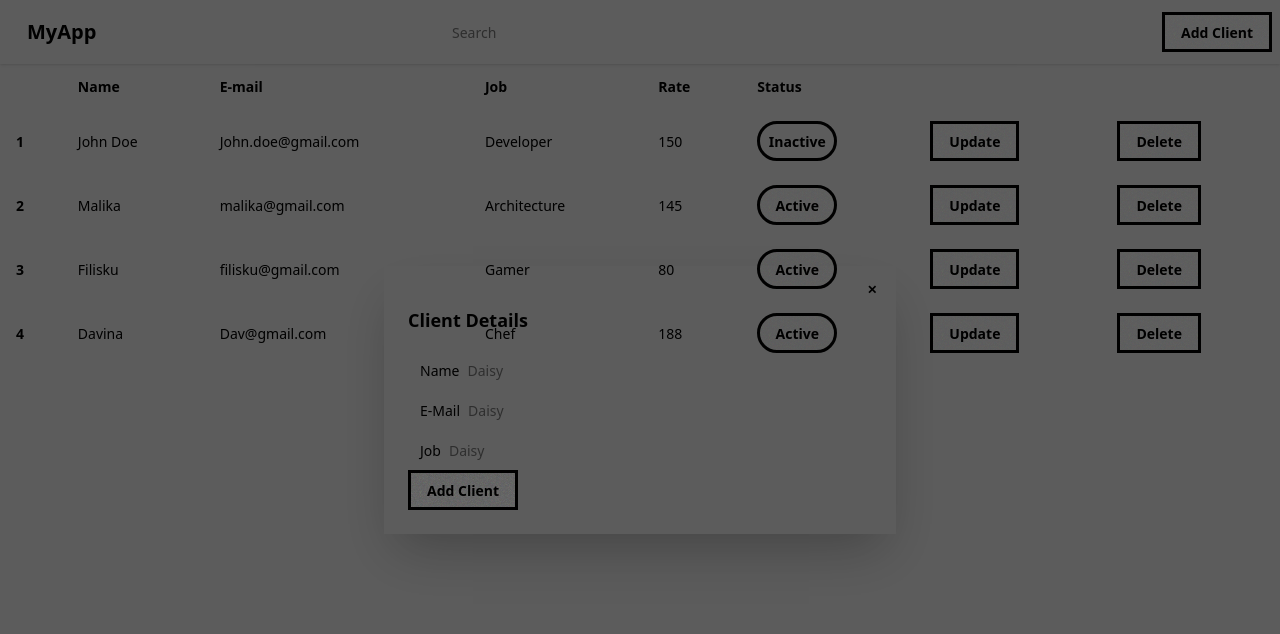
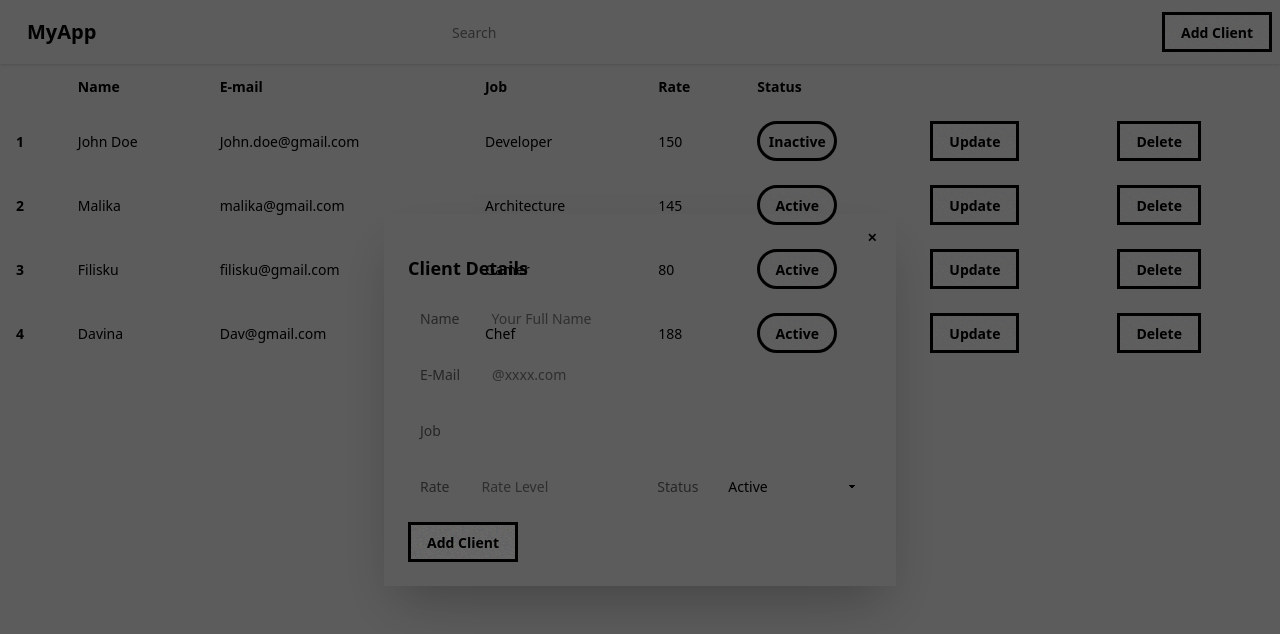
Before and after one commit to alfarezza/React, a React (Vite) app: page / in a window 1280 px wide. Both pictures are taken after a click on the link "Add Client". Shown: the top 634 px of the page. Built offline with nearby package versions, Linux system fonts and the light colour scheme.

Commit message:
remake form modal

```diff
--- a/src/components/ModalForm.jsx
+++ b/src/components/ModalForm.jsx
@@ -1,28 +1,45 @@
-export default function ModalForm({isOpen, onClose, mode, OnSubmit}) {
+export default function ModalForm({ isOpen, onClose, mode, OnSubmit }) {
     return (
         <>
             {/* You can open the modal using document.getElementById('ID').showModal() method */}
             <dialog id="my_modal_3" className="modal" open={isOpen}>
                 <div className="modal-box">
-                    <h3 className="font-bold text-lg py-4">{mode === 'edit' ? 'Edit Client':'Client Details'}</h3>
+                    <h3 className="font-bold text-lg py-4">{mode === 'edit' ? 'Edit Client' : 'Client Details'}</h3>
                     <form>
-                        <label className="input input-bordered flex items-center gap-2"> Name
-                            <input type="text" className="grow" placeholder="Daisy">
+                        <label className="input w-full">
+                            <span className="label">Name</span>
+                            <input type="text" placeholder="Your Full Name" className="grow"/>
+                        </label>
+                        <label className="input input-bordered w-full my-4">
+                            <span className="label">E-Mail</span>
+                            <input type="text" className="grow" placeholder="@xxxx.com">
                             </input>
                         </label>
-                        <label className="input input-bordered flex items-center gap-2"> E-Mail
-                            <input type="text" className="grow" placeholder="Daisy">
+                        <label className="input input-bordered w-full">
+                            <span className="label">Job</span>
+                            <input type="text" className="grow" placeholder="">
                             </input>
                         </label>
-                        <label className="input input-bordered flex items-center gap-2"> Job
-                            <input type="text" className="grow" placeholder="Daisy">
-                            </input>
-                        </label>
+
+                        <div className="flex mb-4 justify-between my-4">
+                            <label className="input input-bordered mr-4 flex items-center gap-2">
+                                <span className="label">Rate</span>
+                                <input type="number" className="grow" placeholder="Rate Level">
+                                </input>
+                            </label>
+                            <label className="select">
+                                <span className="label">Status</span>
+                                <select>
+                                    <option>Active</option>
+                                    <option>InActive</option>
+                                </select>
+                            </label>
+                        </div>
 
                         {/* if there is a button in form, it will close the modal */}
                         <button type="button" className="btn btn-sm btn-circle btn-ghost absolute right-2 top-2" onClick={onClose}>✕</button>
 
-                        <button type="button" className="btn btn-success">{mode === 'edit' ? 'Save Changes':'Add Client'}</button>
+                        <button type="button" className="btn btn-success">{mode === 'edit' ? 'Save Changes' : 'Add Client'}</button>
                     </form>
                 </div>
             </dialog>
```
